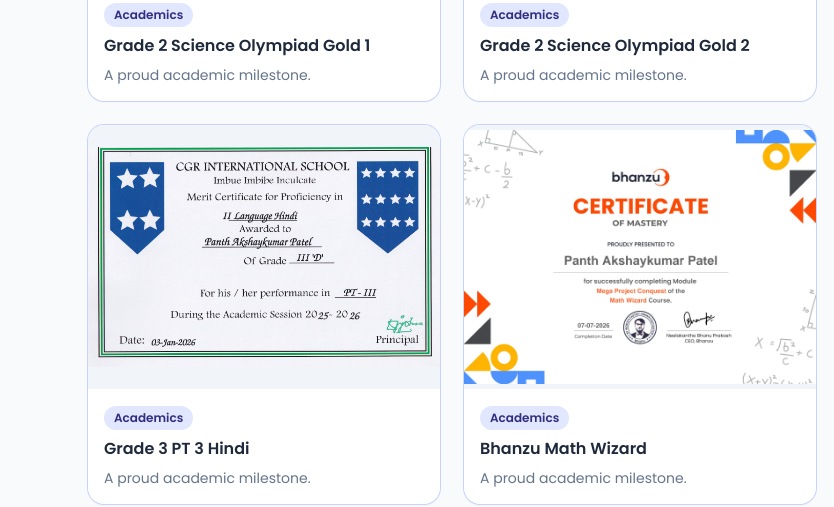
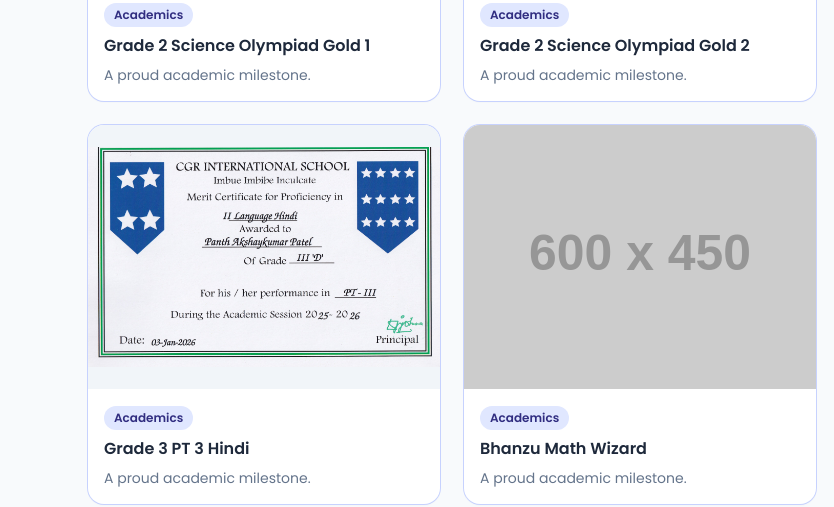
Before and after one commit to mala1611/panth.github.io, a plain HTML site: page index.html in a window 1280 px wide. Shown: the part 4035-4542 px from the top of the page, 0-834 px from the left. Drawn offline with nearby package versions, Linux system fonts and the light colour scheme; no server answers; placeholder pictures from the web are drawn by us.

Commit message:
Fix image extension from .jpeg to .jpg

```diff
--- a/index.html
+++ b/index.html
@@ -344,7 +344,7 @@
       '25-Grade2-ScienceOlympiad-Gold-2.jpg',
       '26-Grade3-CursiveHindi.jpg',
       '27-Grade3-PT3-Hindi.jpg',
-      '28-Bhanzu-MathWizard.jpeg',
+      '28-Bhanzu-MathWizard.jpg',
       'K1-Taekwondo-Yellow.jpg',
       'K2-Taekwondo-Yellow-1.jpg',
       'K3-Taekwondo-Yellow-1Medal.jpg',
```
